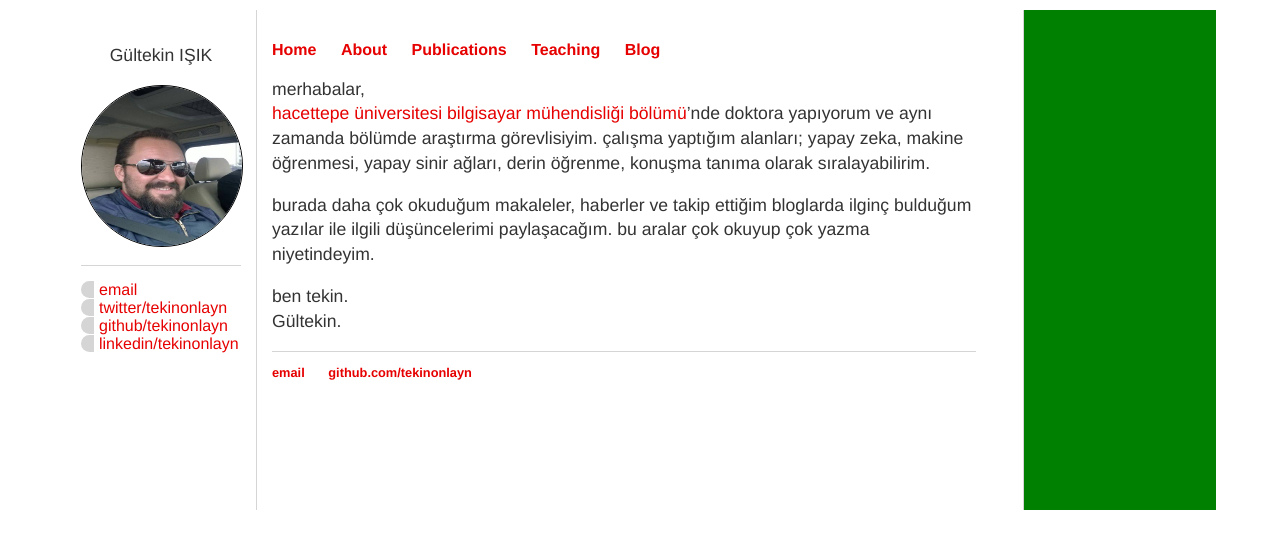
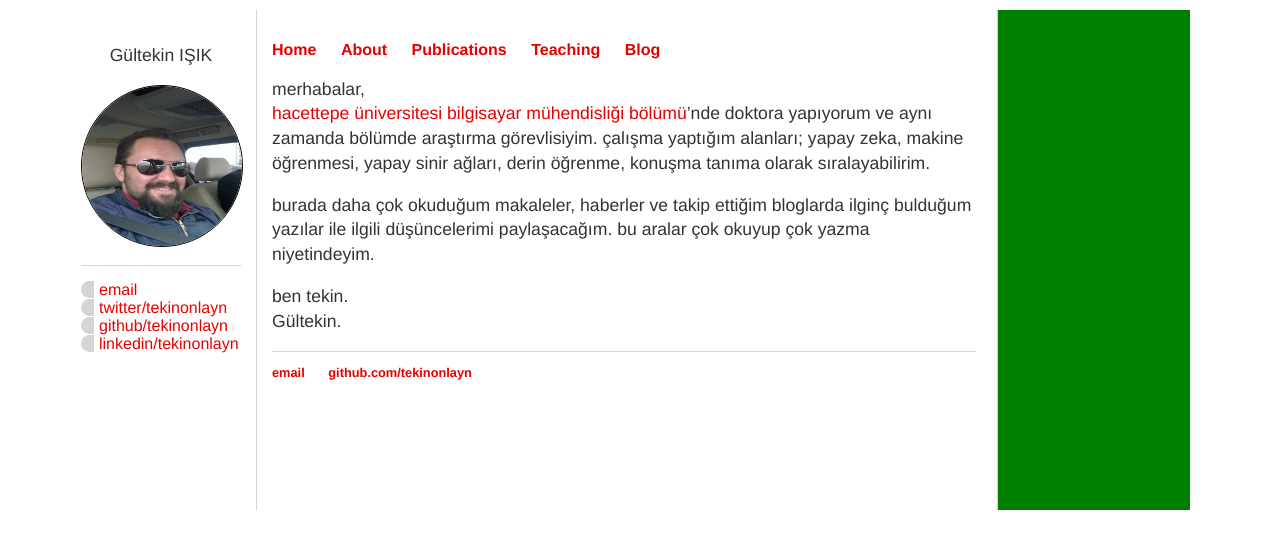
Before and after one commit to tekinonlayn/gi.github.io, a Jekyll site: the page built from cv/cv.html, in a window 1280 px wide. Shown: the top 549 px of the page. Built offline with Jekyll 4.4.1, drawn with Linux system fonts in a browser that asks for light colours.

Commit message:
Update varsay.css

```diff
--- a/css/varsay.css
+++ b/css/varsay.css
@@ -28,7 +28,7 @@ body {
     width: 15%;
     height: 500px;
     float: right;
-    margin-right:5%;
+    margin-right:7%;
     display: inline-block;
     background-color: green;
     border-left: 1px solid #d5d5d5;
```
